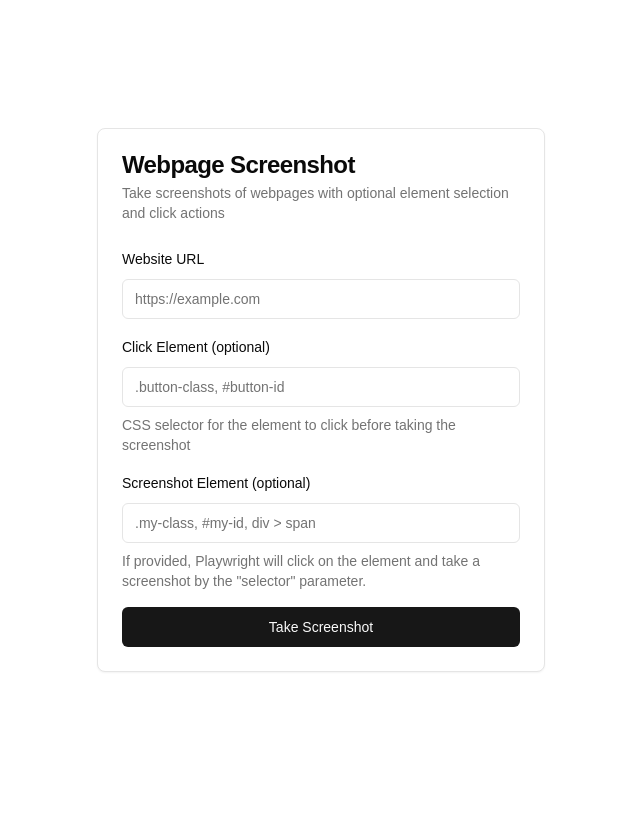
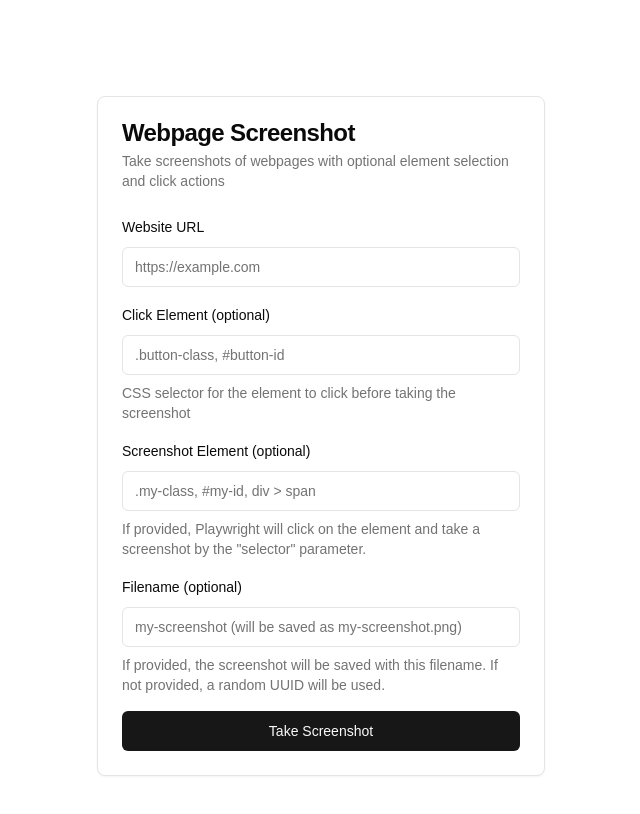
Before and after one commit to zznam/screenshot-api, a Next.js app: page / in a window 1280 px wide. Shown: the top 814 px of the page, without its empty margins (319-959 px from the left). Built offline with nearby package versions, Linux system fonts and the light colour scheme.

Commit message:
Add optional filename input for screenshot saving in UI and update API to handle filename parameter. If not provided, a random UUID will be used for the filename.

```diff
--- a/app/api/screenshot/route.ts
+++ b/app/api/screenshot/route.ts
@@ -120,11 +120,12 @@ export async function POST(request: NextRequest) {
           { status: 500 }
         )
       }
-      const { url, selector, clickSelector } = await request.json()
+      const { url, selector, clickSelector, filename } = await request.json()
       log(`[${requestId}] Request parameters:`, {
         url,
         selector,
         clickSelector,
+        filename,
       })
 
       if (!url) {
@@ -379,9 +380,9 @@ export async function POST(request: NextRequest) {
         }
 
         // Generate a unique filename
-        const filename = `${uuidv4()}.png`
+        const s3Filename = filename ? `${filename}.png` : `${uuidv4()}.png`
         const bucketName = process.env.S3_BUCKET_NAME || ""
-        log(`[${requestId}] Generated filename: ${filename}`)
+        log(`[${requestId}] Generated filename: ${s3Filename}`)
 
         if (!screenshot) {
           logError(`[${requestId}] Failed to capture screenshot`)
@@ -392,7 +393,7 @@ export async function POST(request: NextRequest) {
         log(`[${requestId}] Uploading to S3 bucket: ${bucketName}`)
         const uploadParams = {
           Bucket: bucketName,
-          Key: filename,
+          Key: s3Filename,
           Body: screenshot,
           ContentType: "image/png",
         }
@@ -401,7 +402,7 @@ export async function POST(request: NextRequest) {
         log(`[${requestId}] Upload completed successfully`)
 
         // Generate the S3 URL
-        const s3Url = `https://${bucketName}.s3.${process.env.AWS_REGION}.amazonaws.com/${filename}`
+        const s3Url = `https://${bucketName}.s3.${process.env.AWS_REGION}.amazonaws.com/${s3Filename}`
         log(
           `[${requestId}] Request completed successfully. Screenshot URL: ${s3Url}`
         )
--- a/app/page.tsx
+++ b/app/page.tsx
@@ -21,6 +21,7 @@ export default function Home() {
   const [url, setUrl] = useState("")
   const [selector, setSelector] = useState("")
   const [clickSelector, setClickSelector] = useState("")
+  const [filename, setFilename] = useState("")
   const [loading, setLoading] = useState(false)
   const [result, setResult] = useState<{
     success: boolean
@@ -43,6 +44,7 @@ export default function Home() {
           url,
           selector: selector || undefined,
           clickSelector: clickSelector || undefined,
+          filename: filename || undefined,
         }),
       })
 
@@ -106,6 +108,19 @@ export default function Home() {
               </p>
             </div>
 
+            <div className="space-y-2">
+              <Label htmlFor="filename">Filename (optional)</Label>
+              <Input
+                id="filename"
+                placeholder="my-screenshot (will be saved as my-screenshot.png)"
+                value={filename}
+                onChange={(e) => setFilename(e.target.value)}
+              />
+              <p className="text-sm text-muted-foreground">
+                If provided, the screenshot will be saved with this filename. If not provided, a random UUID will be used.
+              </p>
+            </div>
+
             <Button type="submit" className="w-full" disabled={loading}>
               {loading ? (
                 <>
```
